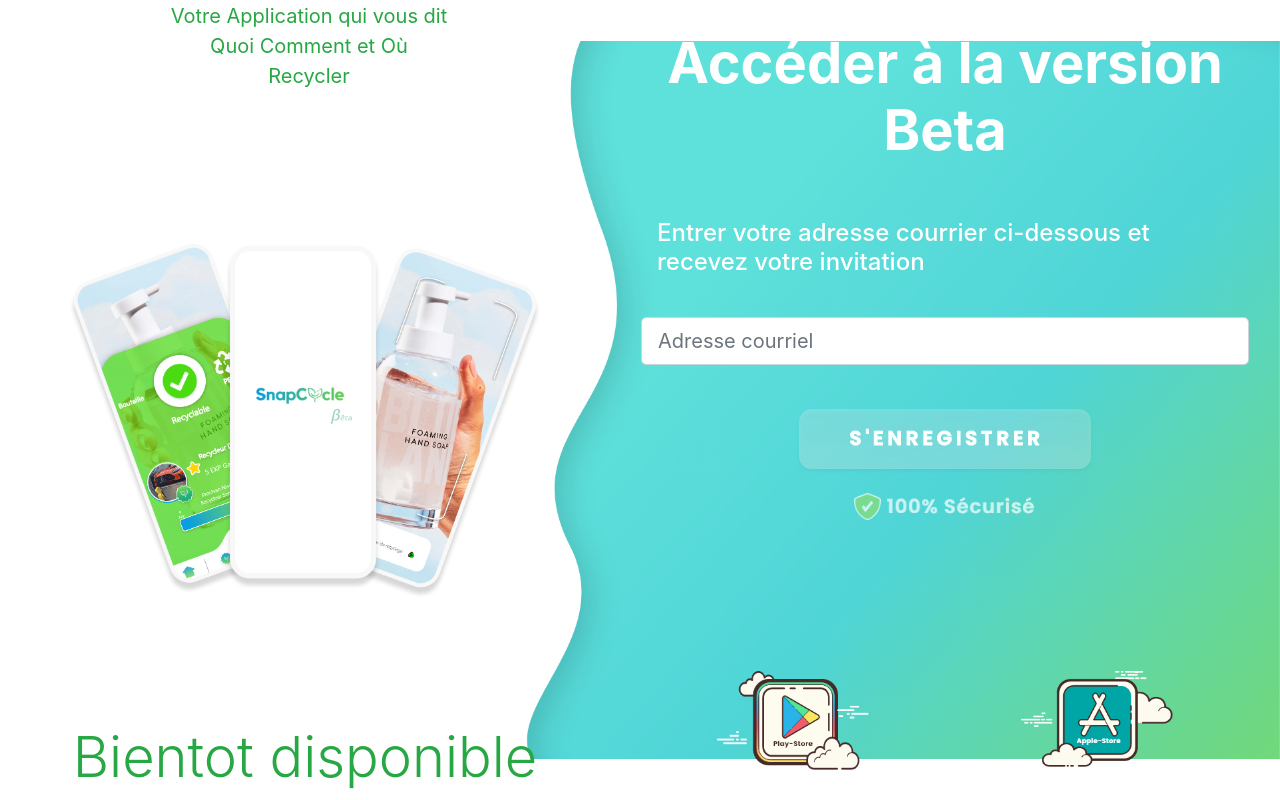
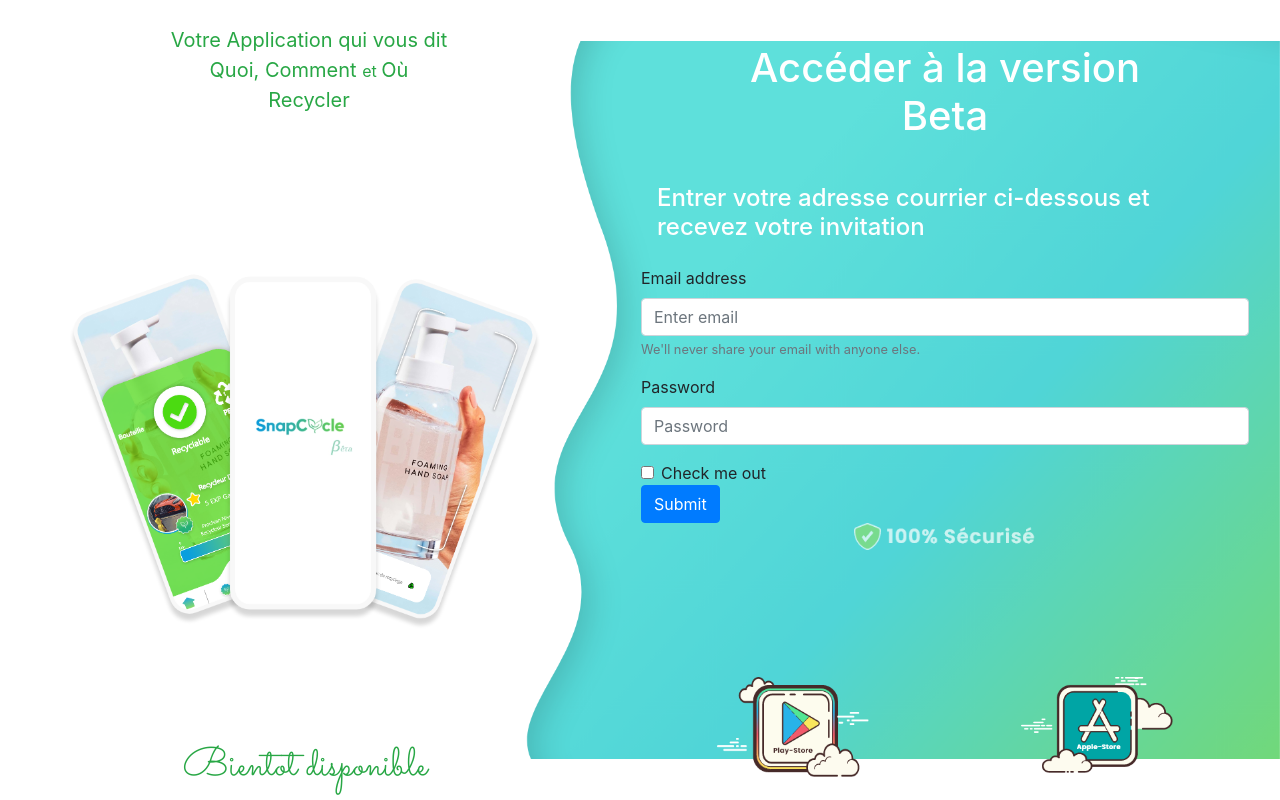
Before and after one commit to KenH2021/snapCycle_deploy, a Django app: page /beta/ in a window 1280 px wide. Run offline with Django 4.2, Linux system fonts and the light colour scheme; some libraries are stand-ins or nearby versions.

Commit message:
screen-beta-form-ok

```diff
--- /dev/null
+++ b/snapcycle/forms.py
@@ -0,0 +1,4 @@
+from django import forms
+
+class EmailForm(forms.Form):
+    email = forms.CharField(label='Adresse Courriel', max_length=100 )
--- a/snapcycle/templates/pages/beta.html
+++ b/snapcycle/templates/pages/beta.html
@@ -15,6 +15,8 @@
       rel="stylesheet"
       href="https://cdn.jsdelivr.net/npm/bootstrap@4.3.1/dist/css/bootstrap.min.css"
     />
+    <link rel="stylesheet" href="{% static '/css/style.css'  %}">
+
 
     <title>Snapcycle</title>
   </head>
@@ -28,10 +30,10 @@
                 <td class="align-top">
                   <div class="justify-content-center">
 
-                    <blockquote class="blockquote">
-                      <p class="mb-0 pl-2 text-success">Votre Application qui vous dit</p>
-                      <p class="mb-0 pl-2 text-success">Quoi Comment et Où</p>
-                      <p class="mb-0 pl-2 text-success">Recycler</p>
+                    <blockquote class="blockquote pt-4">
+                      <p class="mb-0 pl-2 text-success beta-header-left">Votre Application qui vous dit</p>
+                      <p class="mb-0 pl-2 text-success beta-header-left-2 ">Quoi, Comment <small class="mb-0 text-success beta-header-left"> et </small> Où</p>
+                      <p class="mb-0 pl-2 text-success beta-header-left ">Recycler</p>
                     </blockquote>
                   </div>
                 </td>
@@ -46,7 +48,7 @@
               <tr>
                 <td class="align-bottom">
                   <div class="d-flex justify-content-center text-center">
-                    <h1 class="display-4 text-success">Bientot disponible</h1>
+                    <h1 class="ft-beta-1 text-success">Bientot disponible</h1>
                   </div>
                 </td>
               </tr>
@@ -60,7 +62,7 @@
               <tr>
                 <td class="align-content-center">
                   <div class="d-flex justify-content-center text-center">
-                    <h1 class="display-4 text-white font-weight-bold">Accéder à la version Beta</h1>
+                    <h1 class="beta-header-right text-white pt-4 col-10">Accéder à la version Beta</h1>
                   </div>
                 </td>
               </tr>
@@ -72,18 +74,24 @@
                         votre invitation
                       </h4>
                   </div>
-                  <form class="py-3">
-                    <div class="form-group align-content-center">
-                      <div class="col-5">
-                      </div>
-                      <div class="d-flex justify-content-center text-center">
-                        <input type="email" class="form-control form-control-lg" id="email" placeholder="Adresse courriel">
-                      </div>
+
+                  <form>
+                    <div class="form-group">
+                      <label for="exampleInputEmail1">Email address</label>
+                      <input type="email" class="form-control" id="exampleInputEmail1" aria-describedby="emailHelp" placeholder="Enter email">
+                      <small id="emailHelp" class="form-text text-muted">We'll never share your email with anyone else.</small>
                     </div>
-                    <div class="d-flex justify-content-center text-center pt-4">
-                      <input type="image" src="{% static "/beta/BtnRegister.png" %}" name="submit" alt="submit" width="50%" height="60%"/>
+                    <div class="form-group">
+                      <label for="exampleInputPassword1">Password</label>
+                      <input type="password" class="form-control" id="exampleInputPassword1" placeholder="Password">
                     </div>
+                    <div class="form-check">
+                      <input type="checkbox" class="form-check-input" id="exampleCheck1">
+                      <label class="form-check-label" for="exampleCheck1">Check me out</label>
+                    </div>
+                    <button type="submit" class="btn btn-primary">Submit</button>
                   </form>
+
                   <div class="d-flex justify-content-center text-center">
                     <img src="{% static "/beta/Securiser.png" %}" alt="Securiser image" width="30%" height="30%" />
                   </div>
@@ -104,7 +112,10 @@
     </div>
 
     <!-- Bootstrap JS -->
-    <script src="{%  static  'js/bootstrap.bundle.js'  %}" async defer></script>
+    <!-- <script src="{%  static  'js/bootstrap.bundle.js'  %}" async defer></script> -->
+    <script src="https://code.jquery.com/jquery-3.2.1.slim.min.js" integrity="sha384-KJ3o2DKtIkvYIK3UENzmM7KCkRr/rE9/Qpg6aAZGJwFDMVNA/GpGFF93hXpG5KkN" crossorigin="anonymous"></script>
+    <script src="https://cdn.jsdelivr.net/npm/popper.js@1.12.9/dist/umd/popper.min.js" integrity="sha384-ApNbgh9B+Y1QKtv3Rn7W3mgPxhU9K/ScQsAP7hUibX39j7fakFPskvXusvfa0b4Q" crossorigin="anonymous"></script>
+    <script src="https://cdn.jsdelivr.net/npm/bootstrap@4.0.0/dist/js/bootstrap.min.js" integrity="sha384-JZR6Spejh4U02d8jOt6vLEHfe/JQGiRRSQQxSfFWpi1MquVdAyjUar5+76PVCmYl" crossorigin="anonymous"></script>
   </body>
 
   <style>
--- a/snapcycle/views.py
+++ b/snapcycle/views.py
@@ -1,4 +1,7 @@
 from django.shortcuts import render
+from django.http import HttpResponseRedirect
+from .forms import EmailForm
+
 
 # Create your views here.
 
@@ -12,4 +15,29 @@
 
 
 def beta(request):
-    return render(request, 'pages/beta.html')
+    context = {}
+    context['form'] = EmailForm()
+    return render(request, 'pages/beta.html', context)
+
+
+def email(request):  # a delete/modifier ...
+    return render(request, 'pages/propos.html')
+
+
+def get_email(request):
+    # if this is a POST request we need to process the form data
+    if request.method == 'POST':
+        # create a form instance and populate it with data from the request:
+        form = EmailForm(request.POST)
+        # check whether it's valid:
+        if form.is_valid():
+            # process the data in form.cleaned_data as required
+            # ...
+            # redirect to a new URL:
+            return HttpResponseRedirect('/thanks/')
+
+    # if a GET (or any other method) we'll create a blank form
+    else:
+        form = EmailForm()
+
+    return render(request, 'pages/beta.html', {'form': form})
--- a/snapcycle_web/urls.py
+++ b/snapcycle_web/urls.py
@@ -15,12 +15,14 @@
 """
 from django.contrib import admin
 from django.urls import path
-from snapcycle.views import acceuil, propos, beta
+from snapcycle.views import acceuil, propos, beta, email
 
 urlpatterns = [
     path('admin/', admin.site.urls),
     path('', acceuil),
     path('propos/', propos),
     path('beta/', beta),
+    path('email/', propos),
+
 
 ]
```
Also changed, not shown: snapcycle/static/font/Poppins-Regular.ttf (added).
